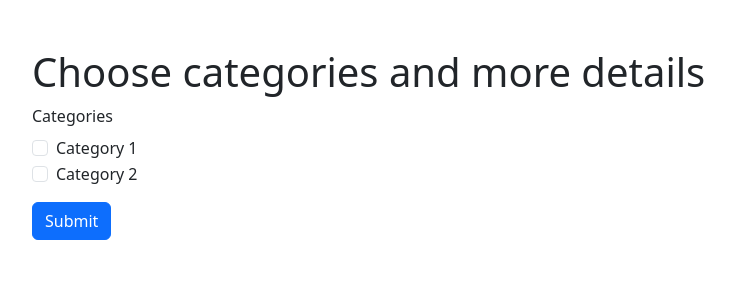
After one commit to FuadHmdn/Enchanted-Edifice, a PHP site: page /PemWeb/addOffersStep2.html in a window 1280 px wide. The commit adds this page. Shown: the top 300 px of the page, without its empty margins (50-785 px from the left). Run offline with PHP 8.4, Linux system fonts and the light colour scheme.

Commit message:
add Offers

```diff
--- /dev/null
+++ b/src/penyediaGedung/offer/addOffersStep2.html
@@ -0,0 +1,64 @@
+<!DOCTYPE html>
+<html lang="en">
+<head>
+    <meta charset="UTF-8">
+    <meta name="viewport" content="width=device-width, initial-scale=1.0">
+    <title>Add Offer - Step 2 - Enchanted Edifice</title>
+    <link href="https://cdn.jsdelivr.net/npm/bootstrap@5.3.3/dist/css/bootstrap.min.css" rel="stylesheet" integrity="sha384-QWTKZyjpPEjISv5WaRU9OFeRpok6YctnYmDr5pNlyT2bRjXh0JMhjY6hW+ALEwIH" crossorigin="anonymous">
+</head>
+<body>
+    <div class="container mt-5">
+        <h1>Choose categories and more details</h1>
+        <form id="offersFormStep2">
+            <!-- Example checkbox group for categories -->
+            <div class="mb-3">
+                <label class="form-label">Categories</label>
+                <div class="form-check">
+                    <input class="form-check-input" type="checkbox" id="category1" name="categories" value="Category 1">
+                    <label class="form-check-label" for="category1">Category 1</label>
+                </div>
+                <div class="form-check">
+                    <input class="form-check-input" type="checkbox" id="category2" name="categories" value="Category 2">
+                    <label class="form-check-label" for="category2">Category 2</label>
+                </div>
+                <!-- Add more categories as needed -->
+            </div>
+            <button type="submit" class="btn btn-primary">Submit</button>
+        </form>
+    </div>
+
+    <script>
+        document.getElementById('offerFormStep2').addEventListener('submit', function(event) {
+            event.preventDefault();
+
+            // Get basic info from localStorage
+            const basicInfo = JSON.parse(localStorage.getItem('basicInfo'));
+
+            // Get categories data from form
+            const formData = new FormData(document.getElementById('offerFormStep2'));
+            const categories = formData.getAll('categories');
+
+            // Combine data
+            const offerData = {
+                ...basicInfo,
+                categories: categories
+            };
+
+            // Send data to server (example endpoint)
+            fetch('http://localhost/PemWeb/Enchanted-Edifice/src/database/penyedia_gedung/addOffer.php', {
+                method: 'POST',
+                headers: {
+                    'Content-Type': 'application/json'
+                },
+                body: JSON.stringify(offerData)
+            })
+            .then(response => response.json())
+            .then(data => {
+                alert('Offer added successfully!');
+                window.location.href = 'offersList.html'; // Redirect to the offers list page
+            })
+            .catch(error => console.error('Error:', error));
+        });
+    </script>
+</body>
+</html>
--- a/src/penyediaGedung/offer/index.php
+++ b/src/penyediaGedung/offer/index.php
@@ -219,6 +219,12 @@ mysqli_close($connection);
         .catch(error => console.error('Error:', error));
     </script>
 
+    <script>
+      document.querySelector('.btn.btn-outline-primary').addEventListener('click', function () {
+        window.location.href = 'addOffers.html?id=<?php echo htmlspecialchars($_GET['id']); ?>';
+      });
+    </script>
+
   </body>
 
 </html>
```
Also changed, not shown: src/penyediaGedung/offer/addOffers.html (added, +56 -0 lines).
